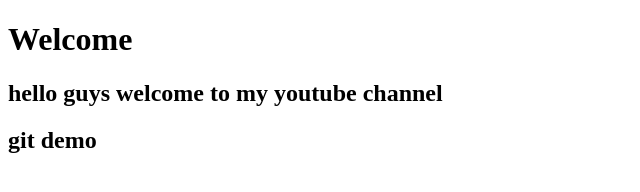
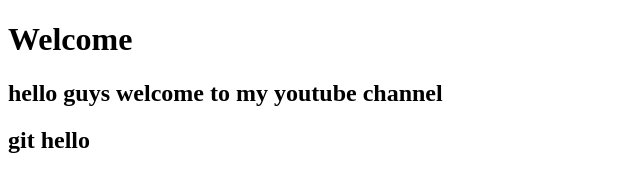
Before and after one commit to Vismayak2000/demogit, a plain HTML site: page index.html in a window 1280 px wide. Shown: the full height of the page, 0-640 px from the left. Drawn offline with Linux system fonts and the light colour scheme.

Commit message:
Update index.html

```diff
--- a/index.html
+++ b/index.html
@@ -8,6 +8,6 @@
 <body>
     <h1>Welcome</h1>
     <h2>hello guys welcome to my youtube channel</h2>
-    <h2>git demo</h2>
+    <h2>git hello</h2>
 </body>
 </html>
```
